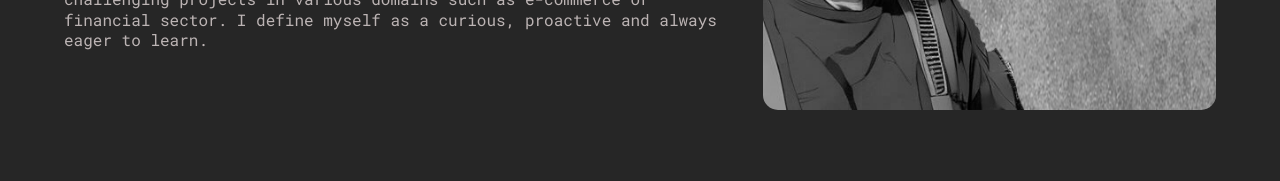
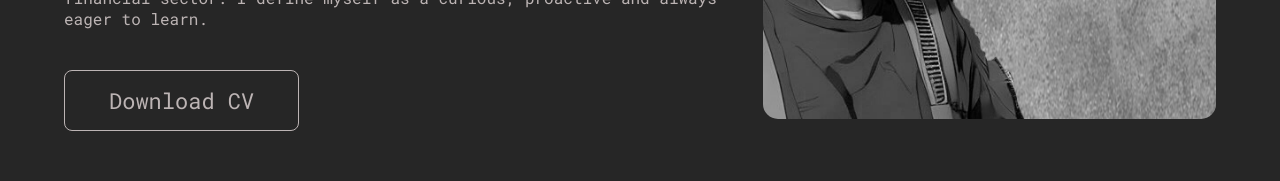
Before and after one commit to lucassingh/portfolio-ds, a React (Create React App) app: page /about in a window 1280 px wide. Shown: the part 543-724 px from the top of the page. Built offline with nearby package versions, Linux system fonts and the light colour scheme.

Commit message:
add cv link

```diff
--- a/src/components/AboutSection.jsx
+++ b/src/components/AboutSection.jsx
@@ -98,7 +98,7 @@ const AboutSection = () => {
                             In this website you can download my CV, see my projects and contact me for future jobs, thank you very much for your visit!
                         </PText>
                         <div className="aboutSection__buttons">
-                            <ButtonPrimary btnText="Download CV" btnLink="/about" outline />
+                            <ButtonPrimary btnText="Download CV" btnLink="https://drive.google.com/file/d/10eHI4cTrn3kt9P7YCcCzwkM3MLmXX4_j/view?usp=sharing" outline />
                         </div>
                     </div>
                 </Reveal>
--- a/src/components/ButtonPrimary.jsx
+++ b/src/components/ButtonPrimary.jsx
@@ -1,5 +1,4 @@
 import React from 'react';
-import { Link } from 'react-router-dom';
 import styled from 'styled-components';
 
 const ButtonStyle = styled.div`
@@ -28,9 +27,9 @@ export default function ButtonPrimary({
 }) {
     return (
         <ButtonStyle outline={outline} className="button-wrapper">
-            <Link className="button" to={btnLink}>
+            <a href={btnLink} target='_blank' className="button" rel="noopener noreferrer">
                 {btnText}
-            </Link>
+            </a>
         </ButtonStyle>
     );
 }
--- a/src/pages/About.jsx
+++ b/src/pages/About.jsx
@@ -1,9 +1,8 @@
 import React from 'react';
 import styled from 'styled-components';
 import PText from '../components/PText';
-import Button from '../components/Button';
 import AboutImg from '../assets/images/about-page-img.png';
-import { AboutInfoItem } from '../components';
+import { AboutInfoItem, ButtonPrimary } from '../components';
 import ContactBanner from '../components/ContactBanner'
 import Reveal from '../components/Reveal';
 
@@ -102,7 +101,7 @@ export default function About() {
                                         I define myself as a curious, proactive and always eager to learn.
                                     </PText>
                                 </div>
-                                <Button btnText="Download CV" btnLink="#" />
+                                <ButtonPrimary btnText="Download CV" btnLink="https://drive.google.com/file/d/10eHI4cTrn3kt9P7YCcCzwkM3MLmXX4_j/view?usp=sharing" outline />
                             </Reveal>
                         </div>
                         <div className="right">
```
